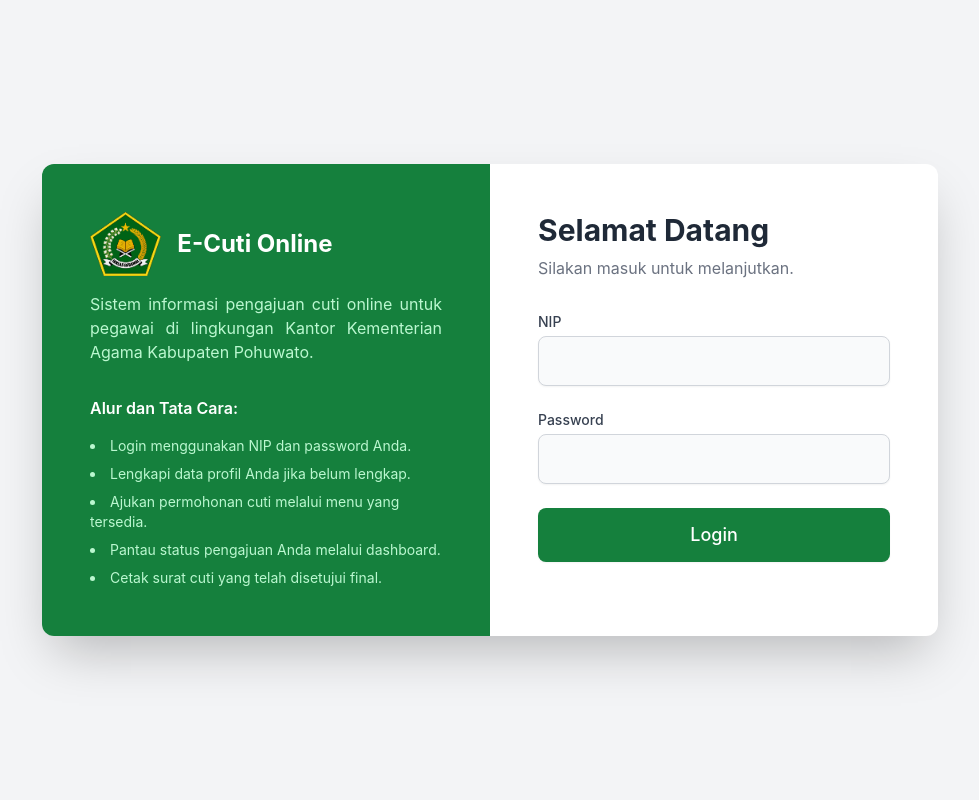
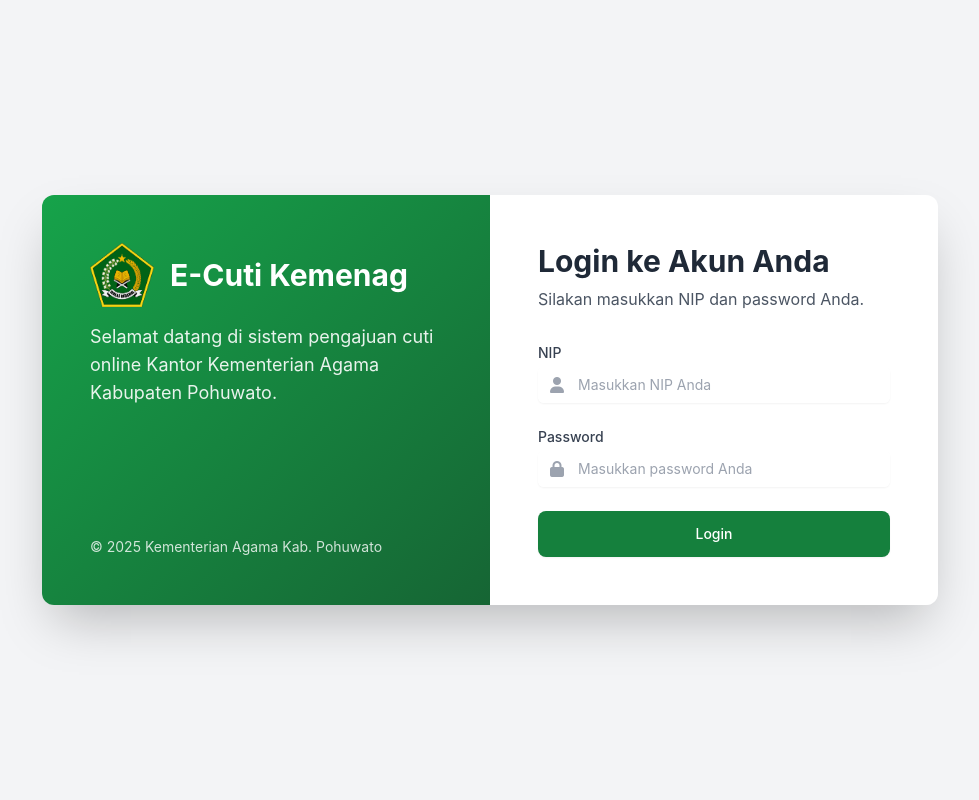
Before and after one commit to sosmed23/ecuti-kemenag, a Django app: page / in a window 1280 px wide. Shown: the whole page, without its empty margins (150-1129 px from the left). Run offline with Django 5.2, Linux system fonts and the light colour scheme; some libraries are stand-ins or nearby versions.

Commit message:
Login diperbaharui

```diff
--- a/templates/login.html
+++ b/templates/login.html
@@ -1,64 +1,71 @@
-<!-- Pembaruan: templates/login.html -->
-<!-- (Tidak ada perubahan di file ini) -->
 {% extends 'base.html' %}
 {% load static %}
 
-{% block title %}Login - E-Cuti Kemenag Pohuwato{% endblock %}
+{% block title %}Login - E-Cuti Kemenag{% endblock %}
 
 {% block content_full %}
-<div class="flex items-center justify-center min-h-screen bg-gray-100">
-    <div class="w-full max-w-4xl flex flex-col md:flex-row bg-white rounded-xl shadow-2xl overflow-hidden m-4">
-        <!-- Kolom Kiri - Informasi -->
-        <div class="w-full md:w-1/2 bg-green-700 p-8 md:p-12 text-white flex flex-col justify-center">
+<div class="min-h-screen bg-gray-100 flex items-center justify-center">
+    <div class="flex w-full max-w-4xl rounded-xl shadow-2xl overflow-hidden m-4">
+
+        <!-- Kolom Kiri: Branding & Informasi -->
+        <div class="hidden md:flex w-1/2 bg-gradient-to-br from-green-600 to-green-800 p-12 text-white flex-col justify-between">
             <div>
-                <div class="flex items-center mb-4">
-                    <img class="h-16 w-auto mr-4" src="{% static 'images/logo.png' %}" alt="Logo Kemenag">
-                    <h1 class="text-2xl font-bold">E-Cuti Online</h1>
+                <div class="flex items-center space-x-4">
+                    <img src="{% static 'images/logo.png' %}" alt="Logo Kemenag" class="h-16 w-16">
+                    <h1 class="text-3xl font-bold">E-Cuti Kemenag</h1>
                 </div>
-                <p class="mt-4 text-green-200 text-justify">Sistem informasi pengajuan cuti online untuk pegawai di lingkungan Kantor Kementerian Agama Kabupaten Pohuwato.</p>
+                <p class="mt-4 text-lg opacity-90">
+                    Selamat datang di sistem pengajuan cuti online Kantor Kementerian Agama Kabupaten Pohuwato.
+                </p>
             </div>
-            <div class="mt-8">
-                <h3 class="font-semibold mb-4">Alur dan Tata Cara:</h3>
-                <ul class="list-disc list-inside text-sm space-y-2 text-green-200">
-                    <li>Login menggunakan NIP dan password Anda.</li>
-                    <li>Lengkapi data profil Anda jika belum lengkap.</li>
-                    <li>Ajukan permohonan cuti melalui menu yang tersedia.</li>
-                    <li>Pantau status pengajuan Anda melalui dashboard.</li>
-                    <li>Cetak surat cuti yang telah disetujui final.</li>
-                </ul>
+            <div class="mt-8 text-sm opacity-80">
+                <p>&copy; {% now "Y" %} Kementerian Agama Kab. Pohuwato</p>
             </div>
         </div>
-        <!-- Kolom Kanan - Form Login -->
-        <div class="w-full md:w-1/2 p-8 md:p-12">
-            <h2 class="text-3xl font-bold text-gray-800 mb-2">Selamat Datang</h2>
-            <p class="text-gray-500 mb-8">Silakan masuk untuk melanjutkan.</p>
 
+        <!-- Kolom Kanan: Formulir Login -->
+        <div class="w-full md:w-1/2 bg-white p-8 md:p-12">
+            <h2 class="text-3xl font-bold text-gray-800 mb-2">Login ke Akun Anda</h2>
+            <p class="text-gray-600 mb-8">Silakan masukkan NIP dan password Anda.</p>
+
+            <!-- Menampilkan pesan error jika ada -->
             {% if form.errors %}
-                <div class="bg-red-100 border border-red-400 text-red-700 px-4 py-3 rounded relative mb-4" role="alert">
-                    <strong class="font-bold">Error!</strong>
-                    <span class="block sm:inline">NIP atau password salah.</span>
+                <div class="bg-red-100 border-l-4 border-red-500 text-red-700 p-4 mb-6 rounded-md" role="alert">
+                    <p class="font-bold">Terjadi Kesalahan</p>
+                    <p>NIP atau password yang Anda masukkan salah. Mohon periksa kembali.</p>
                 </div>
             {% endif %}
 
-            <form method="post" action="{% url 'login' %}">
+            <form method="post" class="space-y-6">
                 {% csrf_token %}
-                <div class="space-y-6">
+
+                <!-- Input NIP -->
                 <div>
                     <label for="id_username" class="block text-sm font-medium text-gray-700">NIP</label>
-                        <input type="text" name="username" id="id_username" required
-                               class="mt-1 block w-full px-4 py-3 bg-gray-50 border border-gray-300 rounded-lg shadow-sm focus:outline-none focus:ring-green-600 focus:border-green-600">
+                    <div class="mt-1 relative rounded-md shadow-sm">
+                        <div class="absolute inset-y-0 left-0 pl-3 flex items-center pointer-events-none">
+                            <i class="fas fa-user text-gray-400"></i>
                         </div>
+                        <input type="text" name="username" id="id_username" class="focus:ring-green-500 focus:border-green-500 block w-full pl-10 sm:text-sm border-gray-300 rounded-md py-2" placeholder="Masukkan NIP Anda" required>
+                    </div>
+                </div>
+
+                <!-- Input Password -->
                 <div>
                     <label for="id_password" class="block text-sm font-medium text-gray-700">Password</label>
-                        <input type="password" name="password" id="id_password" required
-                               class="mt-1 block w-full px-4 py-3 bg-gray-50 border border-gray-300 rounded-lg shadow-sm focus:outline-none focus:ring-green-600 focus:border-green-600">
+                    <div class="mt-1 relative rounded-md shadow-sm">
+                        <div class="absolute inset-y-0 left-0 pl-3 flex items-center pointer-events-none">
+                            <i class="fas fa-lock text-gray-400"></i>
                         </div>
+                        <input type="password" name="password" id="id_password" class="focus:ring-green-500 focus:border-green-500 block w-full pl-10 sm:text-sm border-gray-300 rounded-md py-2" placeholder="Masukkan password Anda" required>
+                    </div>
+                </div>
+
+                <!-- Tombol Login -->
                 <div>
-                        <button type="submit"
-                                class="w-full flex justify-center py-3 px-4 border border-transparent rounded-lg shadow-sm text-lg font-medium text-white bg-green-700 hover:bg-green-800 focus:outline-none focus:ring-2 focus:ring-offset-2 focus:ring-green-600">
+                    <button type="submit" class="w-full flex justify-center py-3 px-4 border border-transparent rounded-lg shadow-sm text-sm font-medium text-white bg-green-700 hover:bg-green-800 focus:outline-none focus:ring-2 focus:ring-offset-2 focus:ring-green-500 transition duration-300">
                         Login
                     </button>
-                    </div>
                 </div>
             </form>
         </div>
```
Lines whose indentation alone changed are shown as unchanged.
